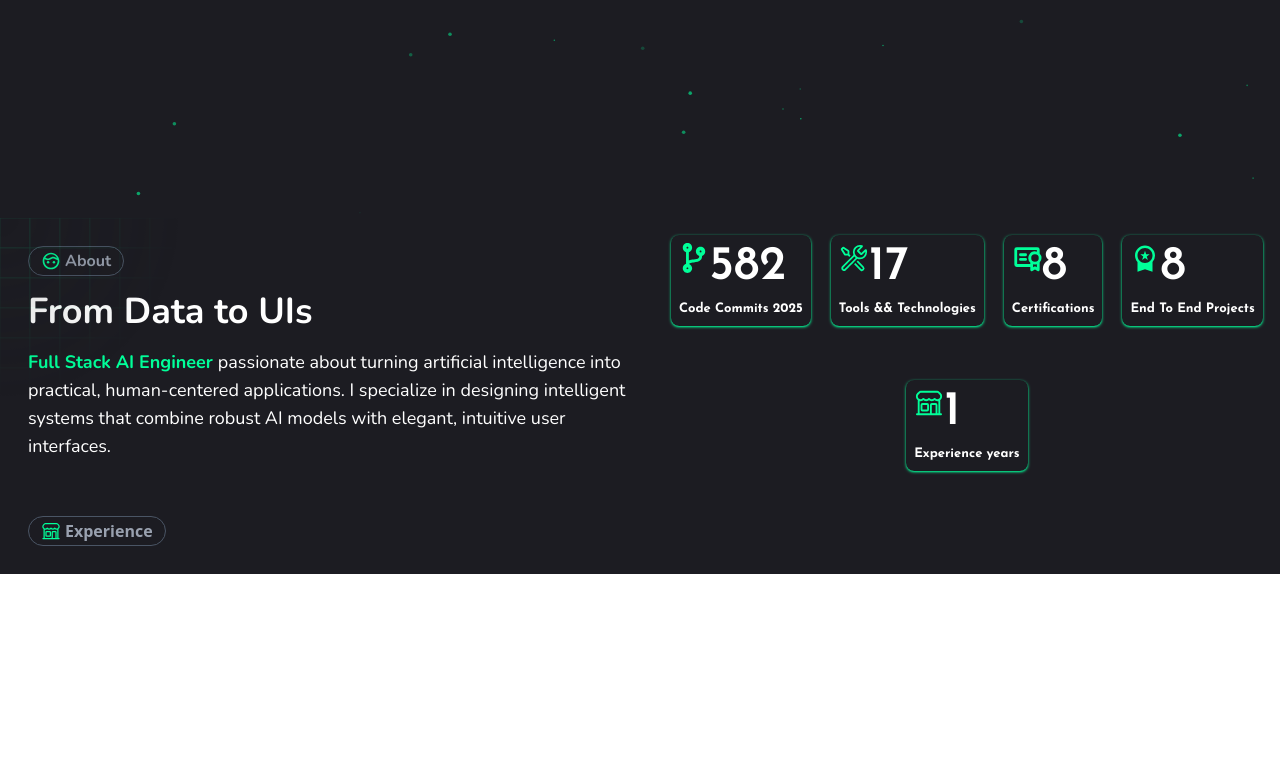
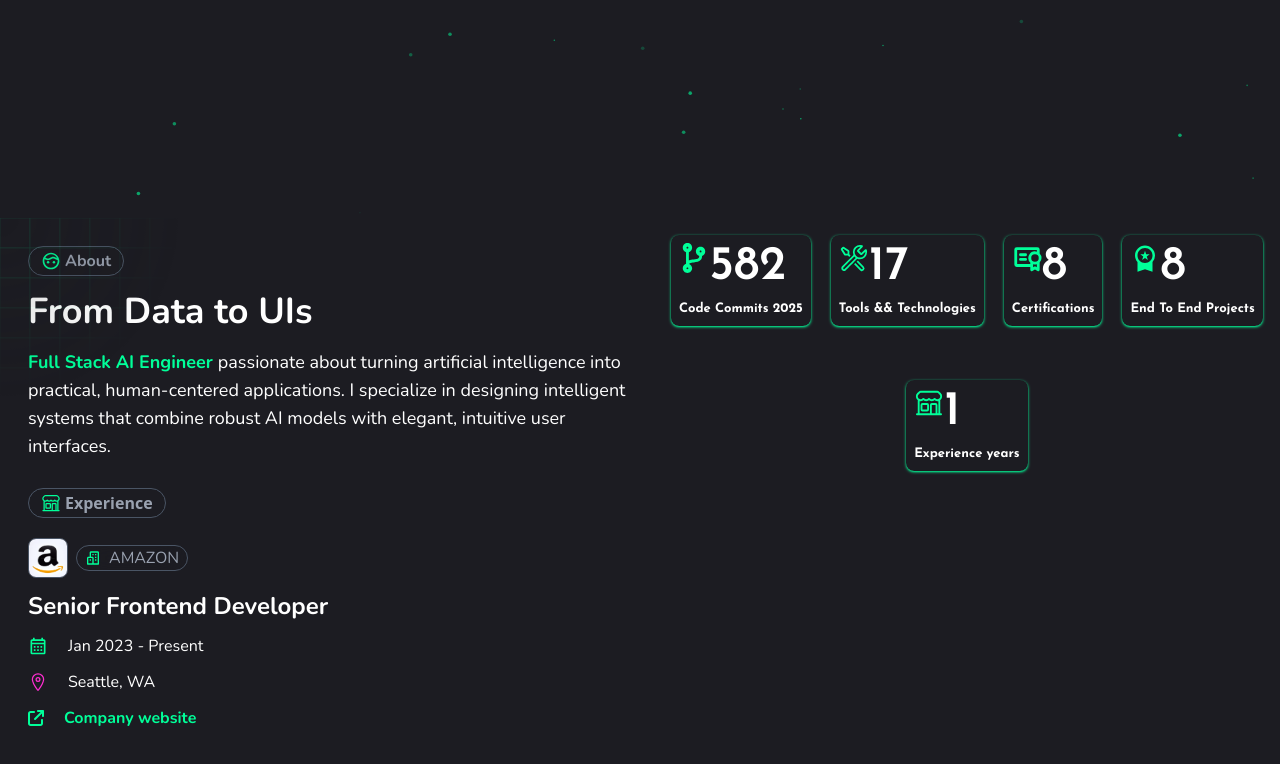
Before and after one commit to ITSAIDI/myPortfolio, a React (Vite) app: page / in a window 1280 px wide. Shown: the part 582-1346 px from the top of the page. Before the commit the page ends 1156 px from the top, so only its background shows below. Built offline with nearby package versions, Linux system fonts and the light colour scheme.

Commit message:
Implementing the Company Section of Experience part

```diff
--- a/src/App.tsx
+++ b/src/App.tsx
@@ -2,6 +2,7 @@ import Hero from "./pages/Hero"
 import About from "./pages/About"
 import Experience from "./pages/Experience"
 import { BG2 } from "./components/ui/BG2"
+import Navbar from "./pages/Navbar"
 
 //import Education from "./pages/Education"
 //import Skills from "./pages/Skills"
@@ -12,6 +13,7 @@ function App() {
 
   return (
     <div className="min-h-screen w-screen flex flex-col">
+      <Navbar />
       <Hero/>
       <div className="relative bg-black1 h-full"> {/* I grouped these sections because there are using the same bachground */}
         <BG2 className="absolute inset-0 h-full w-full"/>
--- /dev/null
+++ b/src/components/ExperienceLayout.tsx
@@ -0,0 +1,19 @@
+import CompanySection from "./Experience_Components/CompanySection"
+import amazonLogo from "@/assets/amazon.png"
+
+
+export default function ExperienceLayout() {
+    const fakeInput = {
+            name: "AMAZON",
+            logo: amazonLogo,
+            yourTitle: "Senior Frontend Developer",
+            location: "Seattle, WA",
+            timeSlot: "Jan 2023 - Present",
+            companyWebsite: "https://www.amazon.com",
+    }
+  return (
+    <div className="flex flex-row mb-10">
+        <CompanySection {...fakeInput} />
+    </div>
+  )
+}
--- /dev/null
+++ b/src/components/Experience_Components/CompanySection.tsx
@@ -0,0 +1,39 @@
+import { BiBuildings } from "react-icons/bi";
+import { MdOutlineCalendarMonth } from "react-icons/md";
+import { IoLocationOutline } from "react-icons/io5";
+import { FaArrowUpRightFromSquare } from "react-icons/fa6";
+
+type CompanySectionInput ={
+  name:string,
+  logo:string,
+  yourTitle:string,
+  location:string,
+  timeSlot:string,
+  companyWebsite:string,
+}
+
+export default function CompanySection(Input:CompanySectionInput) {
+
+  return (
+    <div className="flex flex-col font-nunito gap-3">
+       <div className="flex flex-row items-center gap-2">
+          <img src={Input.logo} alt="amazon logo" className="rounded-md w-10 h-10 border border-gray-600"/>
+          <h1 className="flex flex-row items-center gap-2 rounded-full border border-gray-600 px-2 h-fit text-gray-400 backdrop-blur-lg">
+            <BiBuildings className="text-green1" />
+            {Input.name}</h1>
+       </div>
+
+       <h1 className="text-white font-bold lg:text-2xl">{Input.yourTitle}</h1>
+       <h1 className="text-white flex flex-row items-center gap-5">
+        <MdOutlineCalendarMonth className="text-green1 text-xl"  />
+        {Input.timeSlot}</h1>
+      <h1 className="text-white flex flex-row items-center gap-5">
+        <IoLocationOutline className="text-purple1 text-xl"  />
+        {Input.location}</h1>
+
+      <a href={Input.companyWebsite} target="_blank" className="text-green1 flex flex-row items-center gap-5 font-bold" >
+        <FaArrowUpRightFromSquare className="text-green1"  />
+        Company website</a>
+    </div>
+  )
+}
--- /dev/null
+++ b/src/components/Experience_Components/TechnologiesSection.tsx
@@ -0,0 +1,7 @@
+
+
+export default function TechnologiesSection() {
+  return (
+    <div>TechnologiesSection</div>
+  )
+}
--- a/src/index.css
+++ b/src/index.css
@@ -13,6 +13,7 @@ html { scroll-behavior: smooth; }
   --color-green1: #00ff99;
   --color-green2: #97fcd4;
   --color-black1: #1c1c22;
+  --color-purple1: #FF2DD1;
 
   --font-josefinsans: "Josefin Sans", monospace;
   --font-nunito: "Nunito", monospace;
--- a/src/pages/Experience.tsx
+++ b/src/pages/Experience.tsx
@@ -1,12 +1,14 @@
 import Badge from "@/components/Badge"
+import ExperienceLayout from "@/components/ExperienceLayout";
 import { HiOutlineBuildingStorefront } from "react-icons/hi2";
 
 
 export default function Experience() {
   return (
-    <div className="flex p-7" id = "experience">
+    <div className="flex flex-col px-7 gap-5" id = "experience">
 
       <Badge icon={HiOutlineBuildingStorefront} title="Experience"/>
+      <ExperienceLayout/>
     </div>
   )
 }
--- a/src/pages/Hero.tsx
+++ b/src/pages/Hero.tsx
@@ -2,7 +2,6 @@ import Button from "../components/Button"
 import Photo from "../components/Photo"
 import { BG1 } from "../components/ui/BG1"
 import TypingText from "../components/ui/TypingText"
-import Navbar from "./Navbar"
 import { FiGithub } from "react-icons/fi";
 import { LuLinkedin } from "react-icons/lu";
 import { FaRegEnvelope } from "react-icons/fa";
@@ -63,8 +62,6 @@ return (
         color="#00ff99"
         size={0.8}
       />
-
-      <Navbar />
 
       <div className="flex flex-col lg:flex-row justify-between lg:items-center mt-10">
         <div className="flex flex-col lg:order-1 order-2 gap-6">
--- a/src/pages/Navbar.tsx
+++ b/src/pages/Navbar.tsx
@@ -18,7 +18,7 @@ export default function Navbar() {
 
     if (el) {
       el.scrollIntoView({ behavior: "smooth", block: "start" });
-      window.location.hash = sectionName;
+      // window.location.hash = sectionName;
     }
   }
   const hoverAnimation = {
@@ -32,7 +32,7 @@ export default function Navbar() {
       {/* Noureddine .  */}
       <button
       onClick={()=>{handleBttClick("hero")}}
-      className="hidden lg:block fixed top-5 font-josefinsans text-white font-bold lg:text-xl rounded-md backdrop-blur-lg px-1 py-1">
+      className="hidden lg:block fixed top-5 font-josefinsans text-white font-bold lg:text-xl rounded-md backdrop-blur-lg px-1 py-1 ml-2">
         <span className="text-green1">{"<"}</span>
         Noureddine
         <span className="text-green1">{"/>"}</span>
```
Also changed, not shown: src/assets/amazon.png (added).
